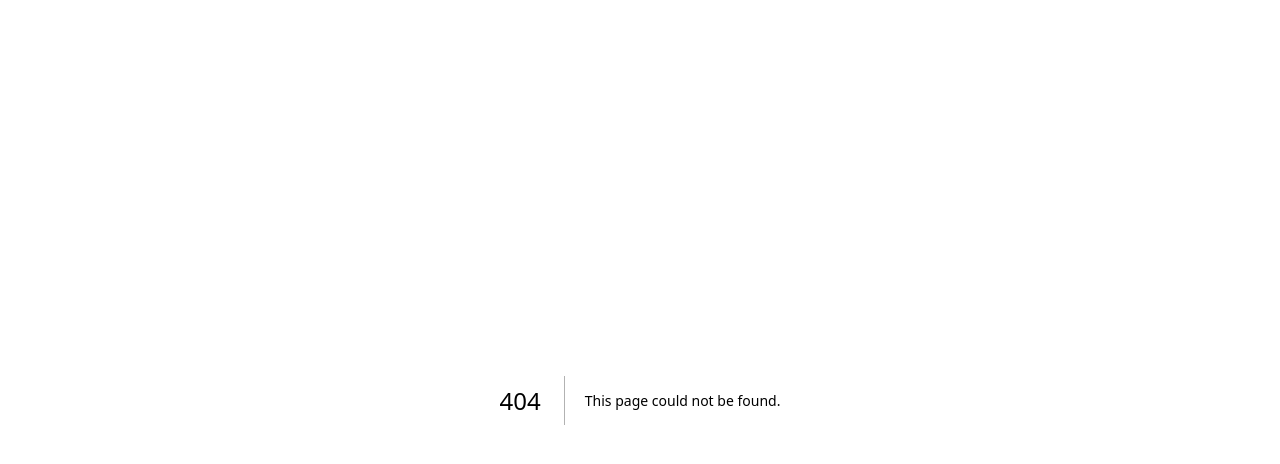
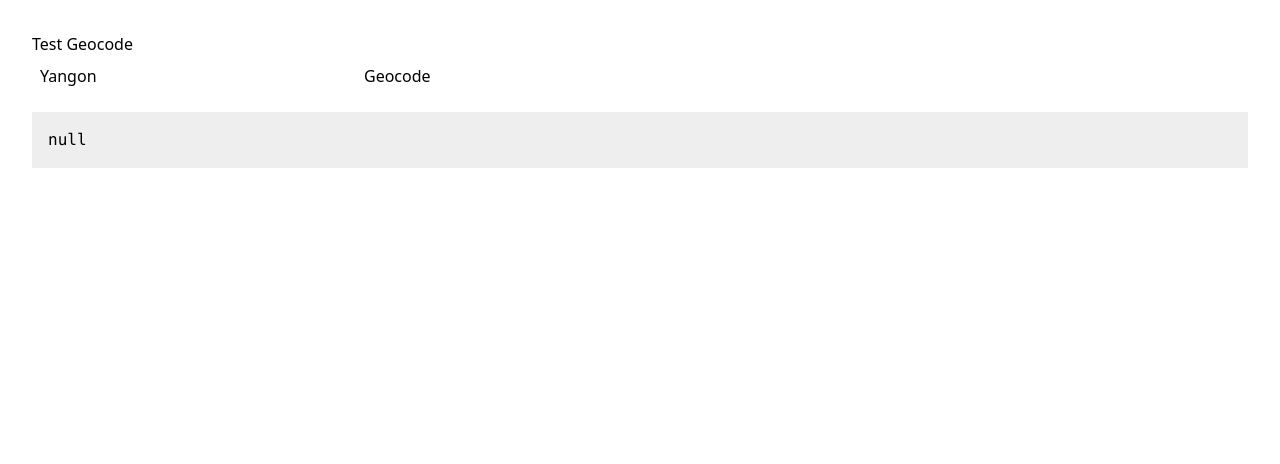
Before and after one commit to Kel-Sel-Yay-Team/kelSelYay, a Next.js app in the folder client/: page /test-geocode in a window 1280 px wide. Before the commit this address had no page. Shown: the top 464 px of the page. Built offline with nearby package versions, Linux system fonts and the light colour scheme.

Commit message:
Google Maps API geocoding working

```diff
--- /dev/null
+++ b/client/src/app/test-geocode/page.js
@@ -0,0 +1,42 @@
+"use client";
+
+import { useState } from "react";
+
+export default function TestGeocodePage() {
+    const [address, setAddress] = useState("Yangon");
+    const [result, setResult] = useState(null);
+
+    const handleGeocode = async () => {
+        try {
+            const res = await fetch(`http://localhost:3002/api/reports/geocode?address=${encodeURIComponent(address)}`);
+            const data = await res.json();
+            setResult(data);
+        } catch (error) {
+            console.error("Error fetching geocode:", error);
+            setResult({ error: "Request failed" });
+        }
+    };
+
+    return (
+        <div style={{ padding: "2rem" }}>
+            <h1>Test Geocode</h1>
+
+            <div style={{ marginBottom: "1rem" }}>
+                <input
+                    type="text"
+                    value={address}
+                    onChange={(e) => setAddress(e.target.value)}
+                    placeholder="Enter address"
+                    style={{ padding: "0.5rem", width: "300px", marginRight: "1rem" }}
+                />
+                <button onClick={handleGeocode} style={{ padding: "0.5rem 1rem" }}>
+                    Geocode
+                </button>
+            </div>
+
+            <pre style={{ background: "#eee", padding: "1rem" }}>
+                {JSON.stringify(result, null, 2)}
+            </pre>
+        </div>
+    );
+}
```
Also changed, not shown: 1 other file (tests, documents, lock files or other folders).
